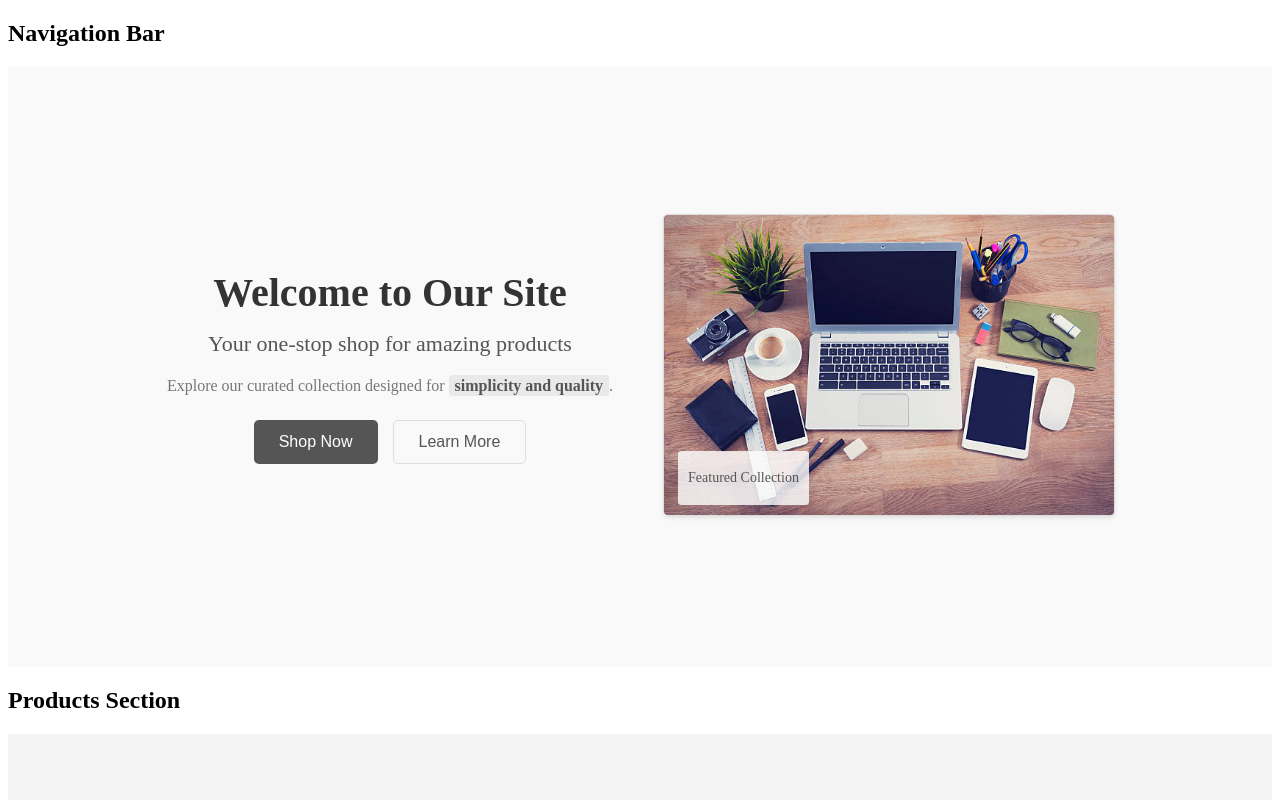
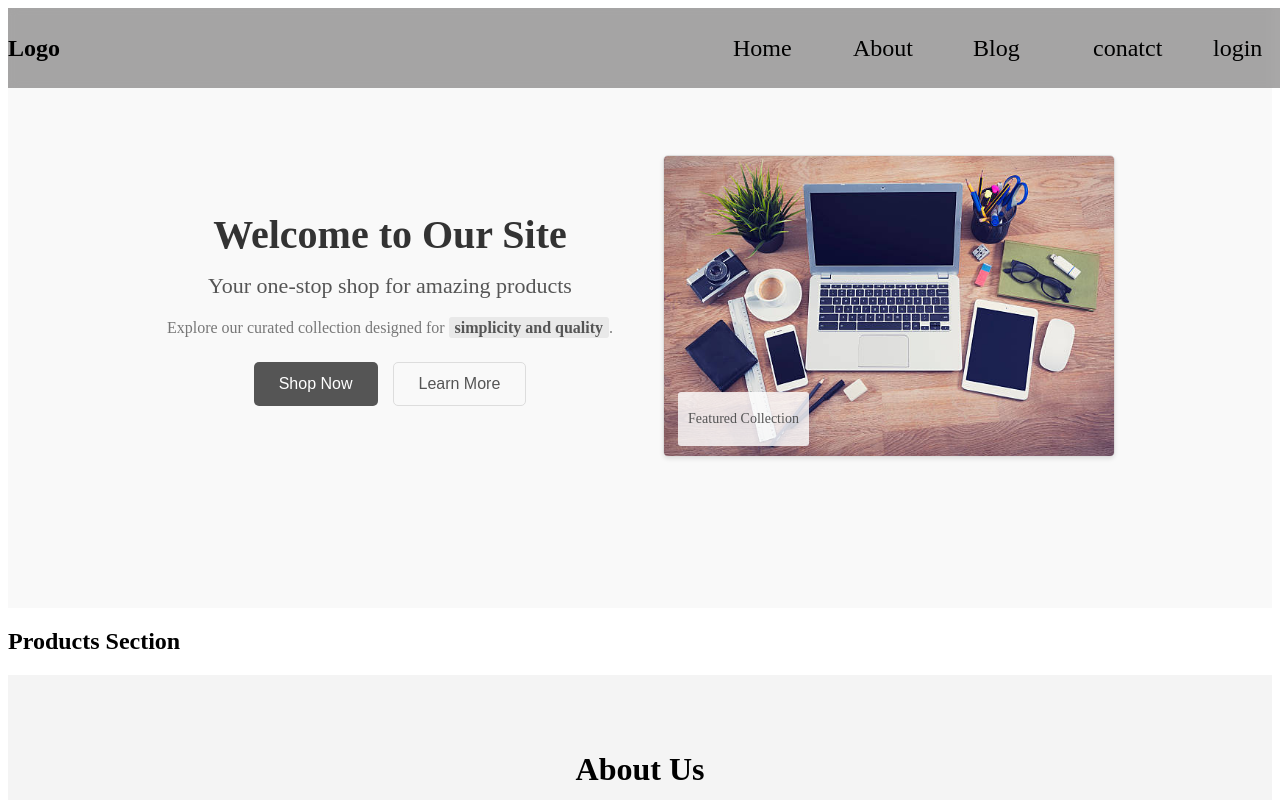
Before and after one commit to Dharam1302/securitydummyproject, a React (Vite) app: page / in a window 1280 px wide. Shown: the top 800 px of the page. Built offline with nearby package versions, Linux system fonts and the light colour scheme.

Commit message:
Update Navbar

```diff
--- a/src/components/NavBar.jsx
+++ b/src/components/NavBar.jsx
@@ -1,7 +1,19 @@
+import "./NavBar.css";
 function NavBar() {
   return (
-    <nav>
-      <h1>Navigation Bar</h1>
+    <nav className="style">
+      <div className="logo">
+        <h1>
+          <strong>Logo</strong>
+        </h1>
+      </div>
+      <ul>
+        <li>Home</li>
+        <li>About</li>
+        <li>Blog</li>
+        <li>conatct</li>
+        <li>login</li>
+      </ul>
     </nav>
   );
 }
--- /dev/null
+++ b/src/components/Navbar.css
@@ -0,0 +1,47 @@
+nav {
+  background-color: rgb(83, 80, 81, 0.5);
+  backdrop-filter: blur(5px);
+  width: 100%;
+  height: 10vh;
+  display: flex;
+  align-items: center;
+  justify-content: space-between;
+  position: fixed;
+  z-index: 1;
+}
+ul {
+  list-style: none;
+  display: flex;
+  gap: 10px;
+  font-size: 1.5em;
+  padding: 5px;
+  gap: 50px;
+}
+li {
+  display: flex;
+  align-items: center;
+  position: relative;
+  width: 70px;
+  height: 40px;
+  overflow: hidden;
+}
+
+li::before {
+  content: "";
+  position: absolute;
+  top: 0;
+  left: -100%;
+  width: 100%;
+  height: 100%;
+  background-color: rgba(253, 88, 187, 0.5);
+  transition: left 0.3s ease-in-out;
+}
+
+li:hover::before {
+  border-left: 5px solid;
+  left: 0;
+}
+
+li:hover {
+  cursor: pointer;
+}
```
